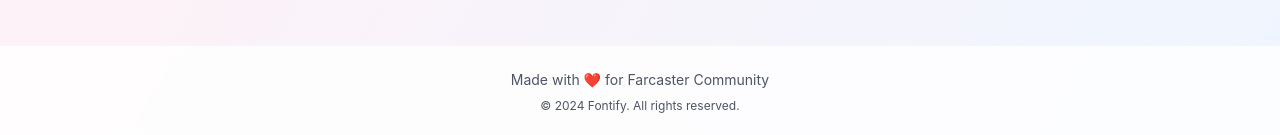
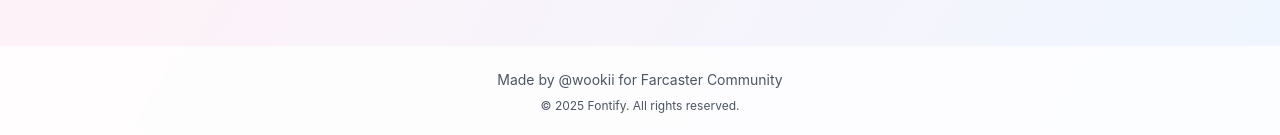
Before and after one commit to Jongwookchae/fontify, a Next.js app: page / in a window 1280 px wide. Shown: the part 2096-2231 px from the top of the page. Built offline with nearby package versions, Linux system fonts and the light colour scheme.

Commit message:
푸터 변경

```diff
--- a/app/page.tsx
+++ b/app/page.tsx
@@ -246,10 +246,10 @@ export default function Home() {
       <footer className="bg-white/80 backdrop-blur-sm mt-12 py-6">
         <div className="max-w-6xl mx-auto px-4 text-center text-gray-600">
           <p className="text-sm">
-            Made with ❤️ for Farcaster Community
+            Made by @wookii for Farcaster Community
           </p>
           <p className="text-xs mt-2">
-            © 2024 Fontify. All rights reserved.
+            © 2025 Fontify. All rights reserved.
           </p>
         </div>
       </footer>
```
